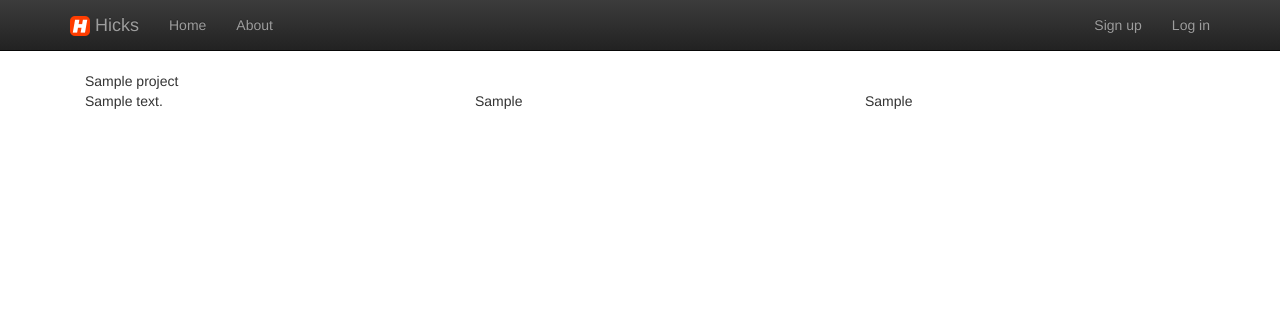
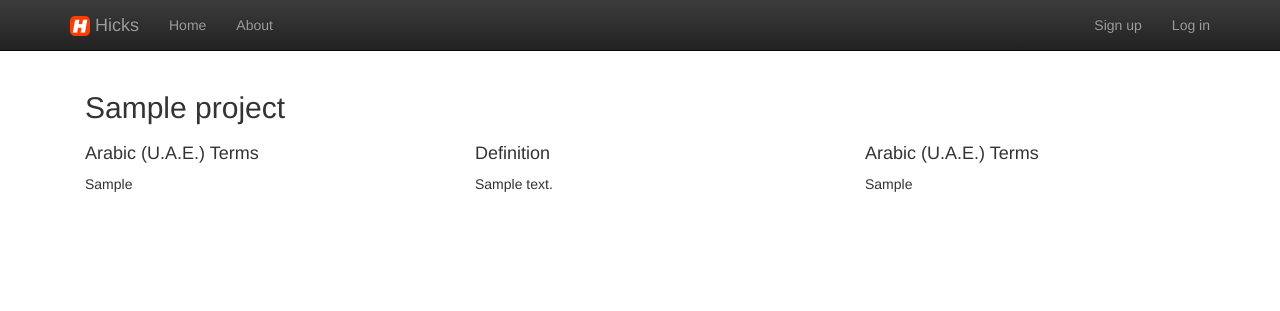
Before and after one commit to sgarrad/hicks, a Django app: a page that uses hicks/templates/hicks_glossary/project_language.html in a window 1280 px wide. Shown: the top 311 px of the page. Run offline with Django 3.2, Linux system fonts and the light colour scheme; data comes from the database, SQL or seed files in the repository; tables that the repository leaves empty hold one stand-in row (values such as "Sample post"); some libraries are stand-ins or nearby versions.

Commit message:
Adding headers in project_language.html
Adding headers for the columns in project_language.html. * This is temporary, and formatting is not final.
Added support for target language properties too.

```diff
--- a/hicks/hicks_glossary/views.py
+++ b/hicks/hicks_glossary/views.py
@@ -33,6 +33,7 @@ class ProjectLanguageView(LoginRequiredMixin, ListView):
     def get_context_data(self, **kwargs):
         context = super(ProjectLanguageView, self).get_context_data(**kwargs)
         context.update({
-            'project': self.project
+            'project': self.project,
+            'target_language': self.target_language
         })
         return context
--- a/hicks/templates/hicks_glossary/project_language.html
+++ b/hicks/templates/hicks_glossary/project_language.html
@@ -8,16 +8,21 @@
     <div class="container">
     <div class="row">
         <div class="col-sm-12">
-            {{ project.name }}
+            <h2>{{ project.name }}</h2>
+            <div class="row">
+                <div class="col-md-4"><h4>{{ project.base_language.display_name }} Terms</h4></div>
+                <div class="col-md-4"><h4>Definition</h4></div>
+                <div class="col-md-4"><h4>{{ target_language.display_name }} Terms</h4></div>
+            </div>
             {% for definition in definitions %}
                 <div class="row">
-                    <div class="col-md-4">
-                        {{ definition.description }}
-                    </div>
                     <div class="col-md-4">
                         {% for source in definition.source_terms %}
                             {{ source.term }}<br/>
                         {% endfor %}
+                    </div>
+                    <div class="col-md-4">
+                        {{ definition.description }}
                     </div>
                     <div class="col-md-4">
                         {% for term in definition.terms.all %}
```
